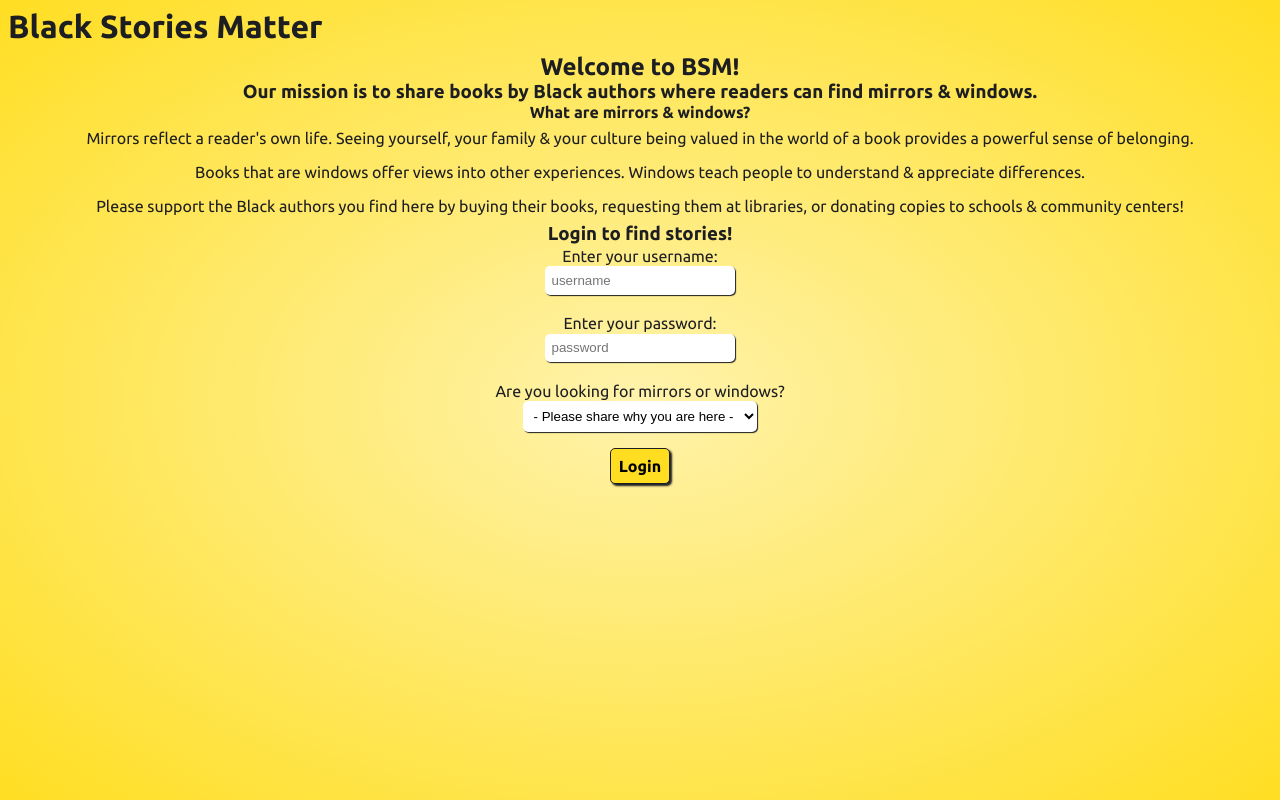
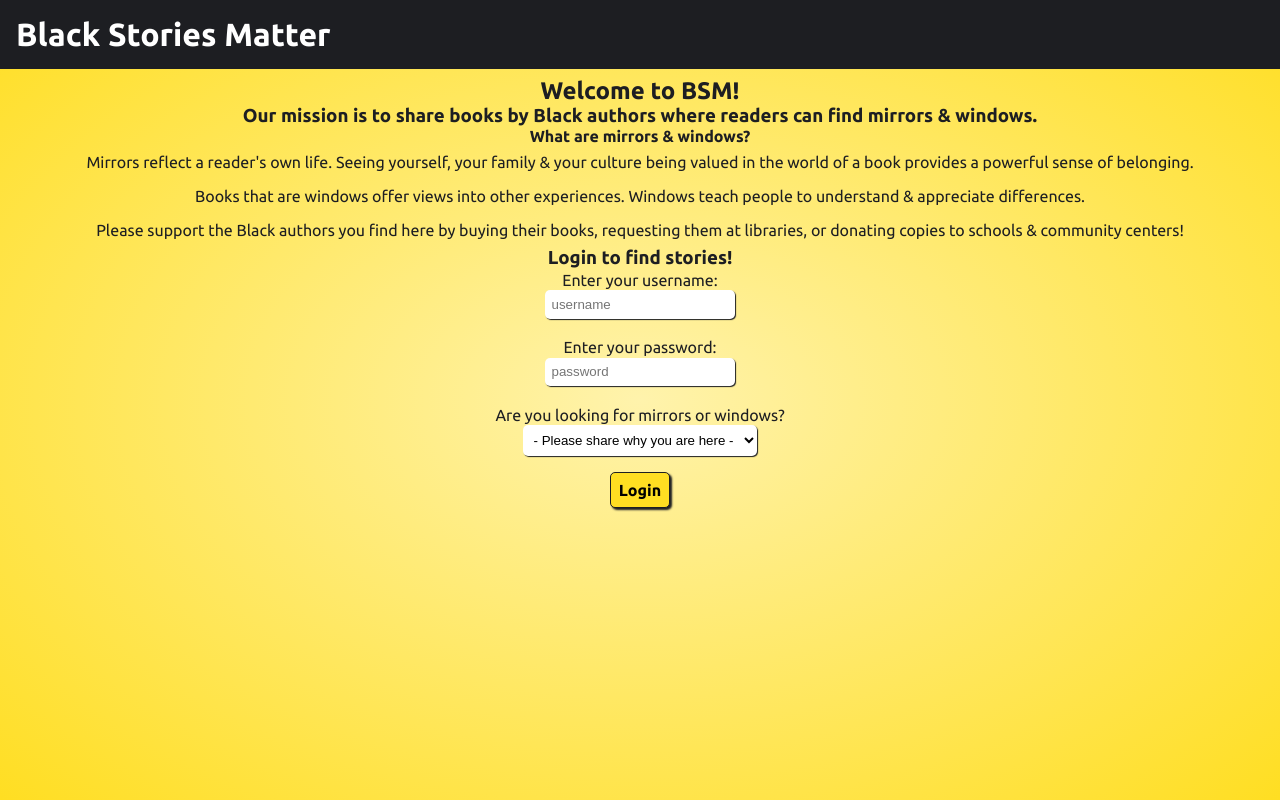
Before and after one commit to laurenlucero/BlackStoriesMatter, a React (Create React App) app: page / in a window 1280 px wide. Built offline with nearby package versions, Linux system fonts and the light colour scheme; no server answers.

Commit message:
Update style

```diff
--- a/src/Components/Header/Header.js
+++ b/src/Components/Header/Header.js
@@ -3,7 +3,14 @@ import { theme } from "../../theme/globalStyle";
 import React from "react";
 import styled from "styled-components";
 
-const { black, yellow } = theme;
+const { black, white, yellow } = theme;
+
+const Wrapper = styled.div`
+  background: ${black};
+  color: ${white};
+  width: 100%;
+  padding: 0.5em;
+`;
 
 const UserMessage = styled.div`
   align-items: center;
@@ -15,8 +22,8 @@ const UserMessage = styled.div`
   button {
     background: ${yellow};
     border-radius: 5px;
-    box-shadow: 2px 2px 2px ${black};
-    border: solid ${black} 0.5px;
+    box-shadow: 1px 1px 1px ${white};
+    border: none;
     cursor: pointer;
     font-family: "Ubuntu", sans-serif;
     font-weight: bold;
@@ -42,10 +49,10 @@ const Header = (props) => {
   };
 
   return (
-    <div>
+    <Wrapper>
       <h1>Black Stories Matter</h1>
       {props.user && userMessage()}
-    </div>
+    </Wrapper>
   );
 };
 
```
